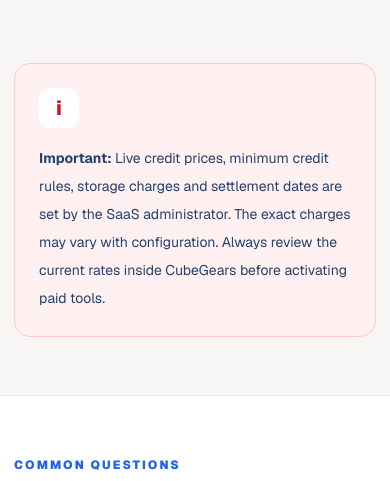
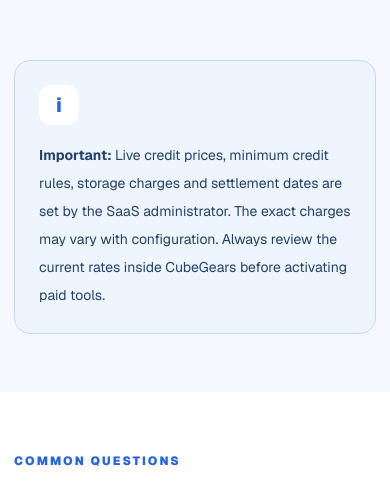
Before and after one commit to amnas-cubixmet/cubegears-public-website, a Next.js app: page /pricing in a window 390 px wide. Shown: the part 2490-2971 px from the top of the page. Built offline with nearby package versions, Linux system fonts and the light colour scheme; no server answers.

Commit message:
style(blue): switch site accents from red and remove section divider lines

```diff
--- a/app/pricing/page.tsx
+++ b/app/pricing/page.tsx
@@ -26,7 +26,7 @@ export default function PricingPage() {
   return (
     <>
       <PublicHeader />
-      <main id="main-content" className="bg-[#f7f6f4]">
+      <main id="main-content" className="bg-[#f5f8ff]">
         <PageHero eyebrow="FLEXIBLE FEATURE CREDITS" title="Only the workshop tools you choose to activate." description="Start with core tools for your car or motorcycle workshop, add optional modules and review your own usage rules." center image="team">
           <Link href="/signup" className="button-primary focus-ring inline-flex">Create workshop account</Link>
           <p className="mt-3 text-[13px] text-slate-500">No fixed public credit rates are shown here.</p>
@@ -37,15 +37,15 @@ export default function PricingPage() {
             <SectionLead eyebrow="HOW CREDIT BILLING WORKS" title="A clear path from setup to usage." description="Your workshop can start with the core workspace, then select the modules it uses for daily operations." />
             <div className="mt-10 grid gap-5 lg:grid-cols-3">
               {billing.map((item, index) => (
-                <article key={item.number} className={"marketing-card flex h-full flex-col p-6 sm:p-8 " + (index === 1 ? "border-red-300 shadow-[0_18px_50px_rgba(36,94,245,.09)]" : "")}>
+                <article key={item.number} className={"marketing-card flex h-full flex-col p-6 sm:p-8 " + (index === 1 ? "shadow-[0_18px_50px_rgba(36,94,245,.12)]" : "")}>
                   <div className="flex items-center justify-between gap-4">
                     <span className="marketing-number" aria-hidden="true">{item.number}</span>
-                    {index === 1 ? <span className="rounded-full bg-[#ce1b2a] px-3 py-1.5 text-[11px] font-extrabold text-white">FLEXIBLE SETUP</span> : null}
+                    {index === 1 ? <span className="rounded-full bg-[#2563eb] px-3 py-1.5 text-[11px] font-extrabold text-white">FLEXIBLE SETUP</span> : null}
                   </div>
-                  <p className="mt-7 text-[11px] font-extrabold tracking-[.15em] text-[#c61929]">{item.eyebrow}</p>
-                  <h3 className="mt-2 text-[24px] font-extrabold leading-tight tracking-[-.04em] text-[#17191b]">{item.title}</h3>
+                  <p className="mt-7 text-[11px] font-extrabold tracking-[.15em] text-[#2563eb]">{item.eyebrow}</p>
+                  <h3 className="mt-2 text-[24px] font-extrabold leading-tight tracking-[-.04em] text-[#17283d]">{item.title}</h3>
                   <p className="mt-4 flex-1 text-[15px] leading-7 text-slate-600">{item.description}</p>
-                  <ul className="mt-7 space-y-4 border-t border-[#efeded] pt-6">
+                  <ul className="mt-7 space-y-4 border-[#edf2fa] pt-6">
                     {item.items.map((detail) => (
                       <li key={detail} className="flex items-start gap-3 text-[14px] font-semibold leading-6 text-slate-700"><span className="marketing-check" aria-hidden="true">✓</span>{detail}</li>
                     ))}
@@ -53,26 +53,26 @@ export default function PricingPage() {
                 </article>
               ))}
             </div>
-            <div className="mt-7 flex flex-col gap-4 rounded-2xl border border-red-200 bg-[#fff1f2] px-6 py-6 text-[14px] leading-7 text-[#23416b] sm:flex-row sm:items-start sm:px-8">
-              <span className="grid h-10 w-10 shrink-0 place-items-center rounded-xl bg-white text-xl font-extrabold text-[#c61929]" aria-hidden="true">i</span>
+            <div className="mt-7 flex flex-col gap-4 rounded-2xl border border-blue-200 bg-[#eff5ff] px-6 py-6 text-[14px] leading-7 text-[#23416b] sm:flex-row sm:items-start sm:px-8">
+              <span className="grid h-10 w-10 shrink-0 place-items-center rounded-xl bg-white text-xl font-extrabold text-[#2563eb]" aria-hidden="true">i</span>
               <p><strong>Important:</strong> Live credit prices, minimum credit rules, storage charges and settlement dates are set by the SaaS administrator. The exact charges may vary with configuration. Always review the current rates inside CubeGears before activating paid tools.</p>
             </div>
           </div>
         </section>
 
-        <section className="border-y border-[#e9e7e6] bg-white py-14 sm:py-18">
+        <section className=" border-[#e8effa] bg-white py-14 sm:py-18">
           <div className="page-shell grid gap-10 lg:grid-cols-[.9fr_1.1fr]">
             <div>
               <SectionLead eyebrow="COMMON QUESTIONS" title="Understand the billing model before you begin." description="Credit usage is designed to be visible in your workspace. Here are a few useful details about the setup." />
-              <Link href="/contact" className="focus-ring mt-6 inline-flex items-center gap-2 rounded-lg py-2 font-bold text-[#b51625] hover:text-[#951320]">Questions about onboarding?</Link>
+              <Link href="/contact" className="focus-ring mt-6 inline-flex items-center gap-2 rounded-lg py-2 font-bold text-[#245bd5] hover:text-[#174399]">Questions about onboarding?</Link>
             </div>
             <div className="space-y-3">
               {faqs.map(([question, answer]) => (
                 <details key={question} className="group marketing-card px-5 py-1 sm:px-6">
                   <summary className="focus-ring flex min-h-16 cursor-pointer list-none items-center justify-between gap-4 py-4 text-[15px] font-bold text-slate-900 [&::-webkit-details-marker]:hidden">
-                    {question}<span aria-hidden="true" className="shrink-0 text-2xl font-normal text-[#c61929] transition-transform group-open:rotate-45">+</span>
+                    {question}<span aria-hidden="true" className="shrink-0 text-2xl font-normal text-[#2563eb] transition-transform group-open:rotate-45">+</span>
                   </summary>
-                  <p className="border-t border-[#efeded] pb-5 pt-4 text-[14px] leading-7 text-slate-600">{answer}</p>
+                  <p className=" border-[#edf2fa] pb-5 pt-4 text-[14px] leading-7 text-slate-600">{answer}</p>
                 </details>
               ))}
             </div>
```
